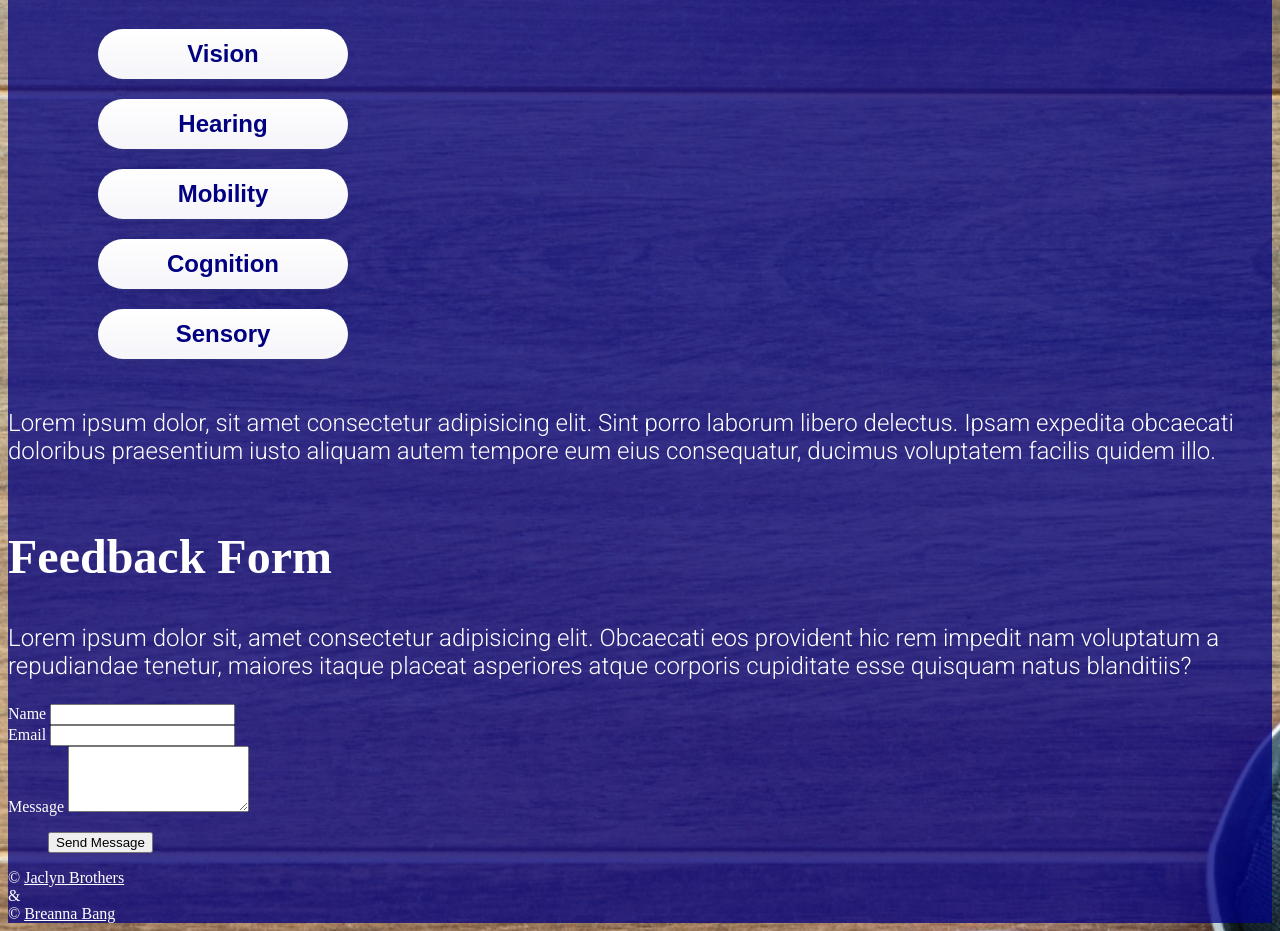
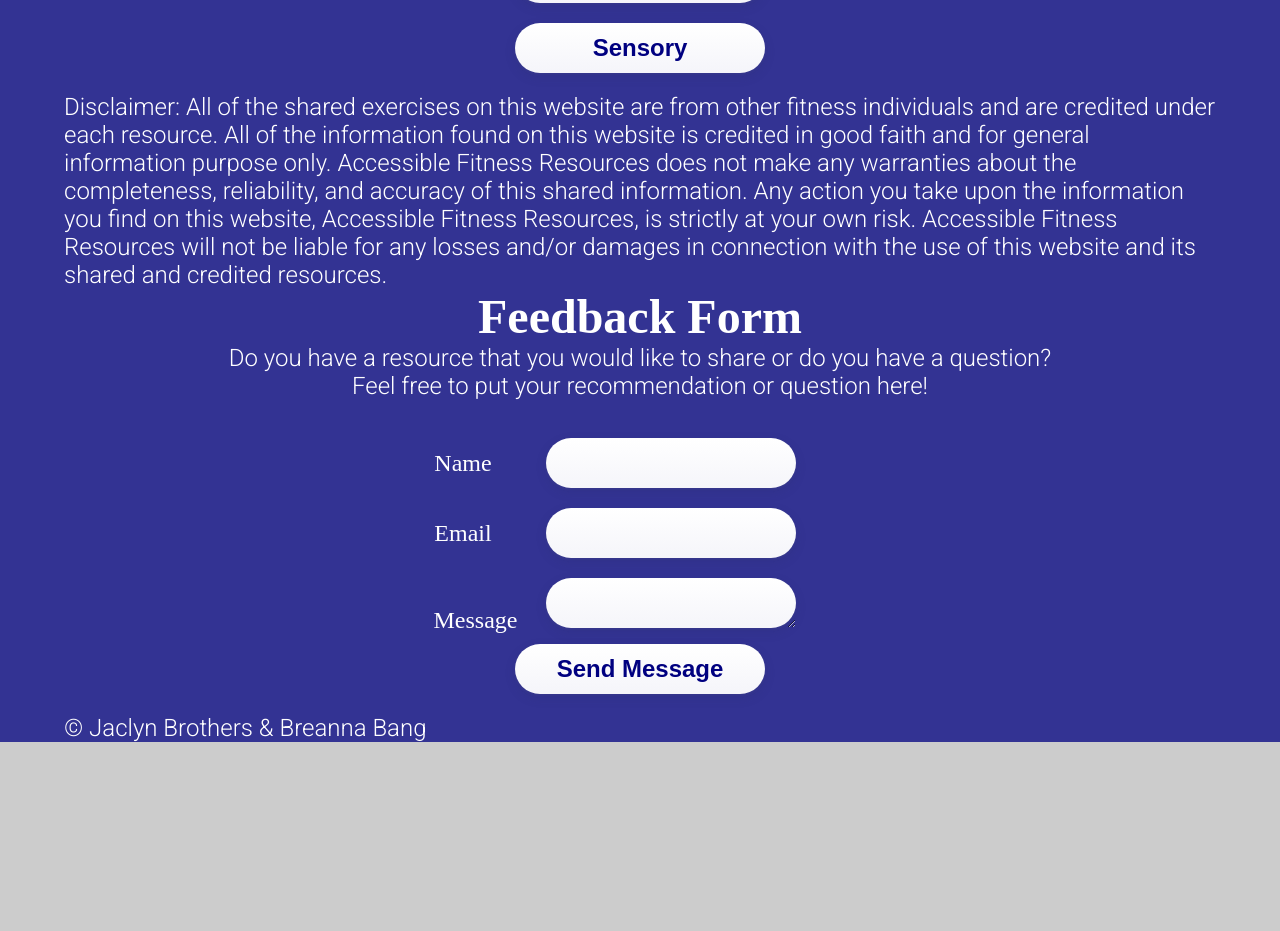
Before and after one commit to jaclynbrothers/accessible-fitness-resources, a plain HTML site: page index.html in a window 1280 px wide. Shown: the part 564-1495 px from the top of the page. After the commit the page ends 1306 px from the top, so only its background shows below. Drawn offline with Linux system fonts and the light colour scheme; files whose address does not match are found by name.

Commit message:
Added commenting for documentation, adjusted HTML and CSS

```diff
--- a/index.html
+++ b/index.html
@@ -12,16 +12,21 @@
 </head>
 <body>
     <div id="overlay">
-    <section class="main-container">
         <header>
-            <img src="/images/logo.png" class="logo" alt="Accessible Fitness Resources Logo">
-        <section class="about" id="text">
-            <h1>Accessible Fitness Resources</h1>
-            <p>Welcome to Accessible Fitness Resources! Please choose the area that you would like modifications for to see the current list of fitness resources.</p>
+            <section class="padding">
+<!-- LOGO -->
+                <div>
+                <img src="images/logo.png" class="logo" alt="Accessible Fitness Resources Logo">
+                </div>
+<!-- ABOUT SECTION -->
+                <section>
+                    <h1>Accessible Fitness Resources</h1>
+                    <p>Welcome to Accessible Fitness Resources! Please choose the area that you would like modifications for to see the current list of free fitness resources.</p>
+                </section>
+            </section>
         </header>
-        </section>
+<!-- FIRST NAVIGATION SECTION - MAIN CATEGORIES-->
         <section class="navigation">
-            <section class="main-categories">
                 <nav>
                     <ul>
                         <li>
@@ -42,7 +47,8 @@
                     </ul>
                 </nav>
             </section>
-            <section class="fitness-categories">
+<!-- SECOND NAVIGATION SECTION - FITNESS CATEGORIES -->
+            <section>
                 <nav>
                     <ul>
                         <li>
@@ -60,18 +66,22 @@
                     </ul>
                 </nav>
             </section>
-        </section>
+<!-- FOOTER -->
         <footer class="footer">
-            <!-- Disclaimer -->
-            <section class="disclaimer">
-                <p>Lorem ipsum dolor, sit amet consectetur adipisicing elit. Sint porro laborum libero delectus. Ipsam expedita obcaecati doloribus praesentium iusto aliquam autem tempore eum eius consequatur, ducimus voluptatem facilis quidem illo.</p>
+            <!-- DISCLAIMER -->
+            <section class="disclaimer padding">
+                <p>Disclaimer:
+                    All of the shared exercises on this website are from other fitness individuals and are credited under each resource. All of the information found on this website is credited in good faith and for general information purpose only. Accessible Fitness Resources does not make any warranties about the completeness, reliability, and accuracy of this shared information. Any action you take upon the information you find on this website, Accessible Fitness Resources, is strictly at your own risk. Accessible Fitness Resources will not be liable for any losses and/or damages in connection with the use of this website and its shared and credited resources.
+                </p>
             </section>
-            <!-- Feedback Form -->
+            <!-- FEEDBACK FORM -->
             <section class="feedback">
                     <div class="inner">
                         <h2 class="major">Feedback Form</h2>
-                        <p>Lorem ipsum dolor sit, amet consectetur adipisicing elit. Obcaecati eos provident hic rem impedit nam voluptatum a repudiandae tenetur, maiores itaque placeat asperiores atque corporis cupiditate esse quisquam natus blanditiis?</p>
-                        <form method="post" action="https://formsubmit.co">
+                        <pre><p>Do you have a resource that you would like to share or do you have a question?
+Feel free to put your recommendation or question here!
+                        </p></pre>
+                        <form method="post" action="https://formsubmit.co/jaclynbrothersswe@gmail.com">
                             <div class="fields">
                                 <div class="field">
                                     <label for="name">Name</label>
@@ -91,9 +101,12 @@
                             </ul>
                         </form>
             </section>
-            <section class="names">
-                <li>&copy; <a href="https://jaclynbrothers.netlify.com/">Jaclyn Brothers</a></li> &
-                <li>&copy; <a href="https://breannabang.com/">Breanna Bang</a></li>
+<!-- CREATORS OF THE WEBSITE -->
+            <section class="padding">
+                <span>
+                &copy; <a href="https://jaclynbrothers.com/">Jaclyn Brothers</a> &
+                <a href="https://breannabang.com/">Breanna Bang</a>
+                </span>
             </section>
         </footer>
     </section>
--- a/style.css
+++ b/style.css
@@ -1,42 +1,89 @@
-/*Main Layout*/
+/*MAIN LAYOUT*/
+@-ms-viewport {
+    width: device-width;
+}
+
 .main-container{
-    display: flex;
-    flex-direction: column;
     margin: 30px 50px 30px 50px;
     padding: 30px 50px 30px 50px;
+}
 
-}
 section{
     color: white;
     height: fit-content;
 }
+
 .navigation{
     display: flex;
     flex-direction: row;
+    justify-content: center;
+    padding: 10px 0px;
 }
-.footer{
+
+footer{
     display: flex;
     flex-direction: column;
     height: fit-content;
     width: 100%;
 }
+
+.disclaimer{
+        display: flex;
+        flex-direction: column;
+        height: fit-content;
+        width: 100%;
+        padding: 10px 0px;
+    }
+
+/* FEEDBACK FORM */
+.inner{
+    display: flex;
+    flex-direction: column;
+    text-align: center;
+    padding: 0px 0px 10px 0px;
+}
+
 /*Styling*/
+* {
+    margin: 0;
+    padding: 0;
+    box-sizing: border-box;
+}
+
 body {
     display: flex;
     flex-direction: column;
-    background-image: url("/Users/breannabang/Projects/shared/accessible-fitness-resources/Images/backgroundimage.jpg");
+    /* background-image: url("images/backgroundimage.jpg"); */
+    height: 100%;
+    /* You must set a specified height */
+    width: 100%;
+    background-position: center;
+    /* Center the image */
     background-repeat: no-repeat;
     background-color: #cccccc;
+    background-size: cover;
+    /* Resize the background image to cover the entire container */
+    border: 0;
+}
+
+/* SECTION PADDING */
+.padding{
+    padding: 0% 5%;
 }
 
 #overlay {
-    width: 100%; /* Full width (cover the whole page) */
-    height: 100%; /* Full height (cover the whole page) */
-    margin: 0 0 0 0;
-    padding: 0 0 0 0;
-    background-color: rgba(0,0,128,.75); /* Black background with opacity */
-    z-index: 2; /* Specify a stack order in case you're using a different order for other elements */
-    cursor: pointer; /* Add a pointer on hover */
+    display: flex;
+    flex-direction: column;
+    height: 100%;
+    width: 100%;
+    margin: 0;
+    padding: 0;
+    background-color: rgba(0,0,128,.75);
+    /* Black background with opacity */
+    z-index: 2;
+    /* Specify a stack order in case you're using a different order for other elements */
+    cursor: pointer;
+    /* Add a pointer on hover */
 }
 
 h1{
@@ -44,15 +91,18 @@ h1{
     font-size: 4rem;
     color: white;
 }
+
 h2{
     font-size: 3rem;
     color: white;
 
 }
+
 h3{
     font-size: 2rem;
 }
-p{
+
+p, span{
     font-size: 1.5rem;
     font-family: 'Roboto', sans-serif;
 }
@@ -60,12 +110,14 @@ p{
 li{
     list-style: none;
 }
+
 .logo{
     width: 150px;
 }
 
 a {
     color: white;
+    text-decoration: none;
 }
 
 /*Buttons*/
@@ -85,13 +137,85 @@ a {
     background-image: linear-gradient(180deg,#fff,#f5f5fa);
     box-shadow: 0 4px 11px 0 rgb(37 44 97 / 15%), 0 1px 3px 0 rgb(93 100 148 / 20%);
     transition: all .2s ease-out;
-    :hover{
+}
+
+:hover{
         box-shadow: 0 8px 22px 0 rgb(37 44 97 / 15%), 0 4px 6px 0 rgb(93 100 148 / 20%);
-    }
 }
+
 .hidden-Btn{
     display: none;
 }
-.form-Btn{
 
+/* FEEDBACK FORM FONT SIZE AND BUTTONS */
+.field label{
+    font-size: 1.5rem;
 }
+
+.field input{
+    display: inline-block;
+    outline: 0;
+    border: 0;
+    cursor: pointer;
+    font-weight: 600;
+    color: navy;
+    font-size: 1.5rem;
+    height: 50px;
+    width: 250px;
+    padding: 8px 24px;
+    margin: 10px 50px;
+    border-radius: 50px;
+    background-image: linear-gradient(180deg,#fff,#f5f5fa);
+    box-shadow: 0 4px 11px 0 rgb(37 44 97 / 15%), 0 1px 3px 0 rgb(93 100 148 / 20%);
+    transition: all .2s ease-out;
+}
+
+:hover{
+        box-shadow: 0 8px 22px 0 rgb(37 44 97 / 15%), 0 4px 6px 0 rgb(93 100 148 / 20%);
+}
+
+/* FEEDBACK FORM MESSAGE BOX */
+.field textarea{
+    display: inline-block;
+    outline: 0;
+    border: 0;
+    cursor: pointer;
+    font-weight: 600;
+    color: navy;
+    font-size: 1.5rem;
+    height: 50px;
+    width: 250px;
+    padding: 8px 24px;
+    margin: 10px 50px 0px 25px;
+    border-radius: 50px;
+    background-image: linear-gradient(180deg,#fff,#f5f5fa);
+    box-shadow: 0 4px 11px 0 rgb(37 44 97 / 15%), 0 1px 3px 0 rgb(93 100 148 / 20%);
+    transition: all .2s ease-out;
+}
+
+:hover{
+    box-shadow: 0 8px 22px 0 rgb(37 44 97 / 15%), 0 4px 6px 0 rgb(93 100 148 / 20%);
+}
+
+/* FEEDBACK FORM SUBMIT BUTTON */
+    .actions input{
+    display: inline-block;
+    outline: 0;
+    border: 0;
+    cursor: pointer;
+    font-weight: 600;
+    color: navy;
+    font-size: 1.5rem;
+    height: 50px;
+    width: 250px;
+    padding: 8px 24px;
+    margin: 10px 50px;
+    border-radius: 50px;
+    background-image: linear-gradient(180deg,#fff,#f5f5fa);
+    box-shadow: 0 4px 11px 0 rgb(37 44 97 / 15%), 0 1px 3px 0 rgb(93 100 148 / 20%);
+    transition: all .2s ease-out;
+}
+
+:hover{
+    box-shadow: 0 8px 22px 0 rgb(37 44 97 / 15%), 0 4px 6px 0 rgb(93 100 148 / 20%);
+}
```
Also changed, not shown: Images/mvc.png (added).
